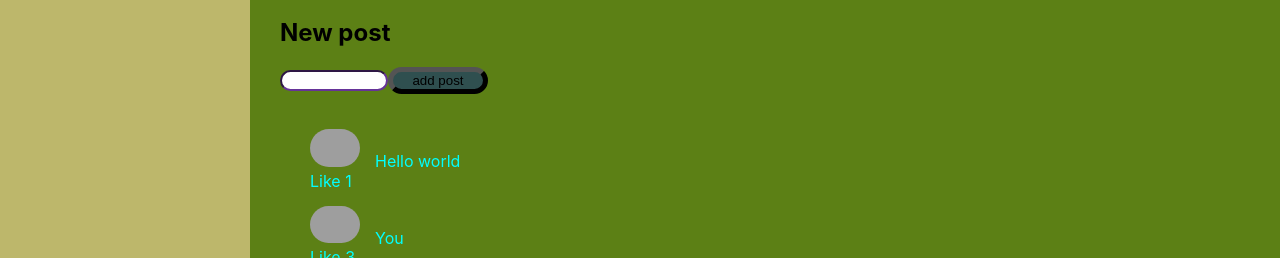
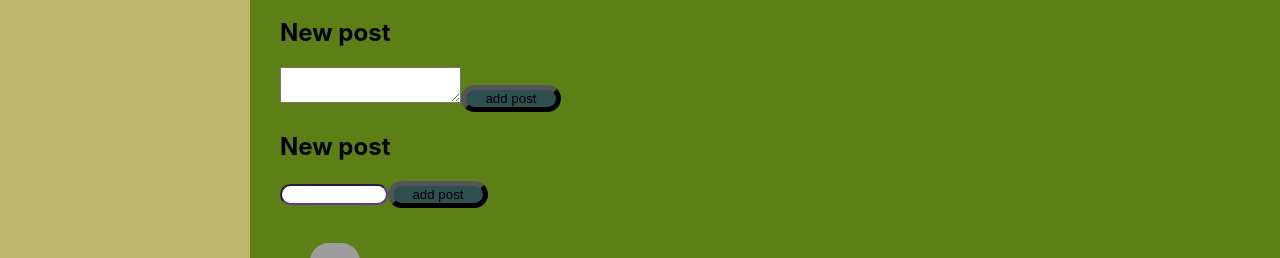
Before and after one commit to ALbirdEX/way_of_the_samurai, a React (Create React App) app: page /profile in a window 1280 px wide. Shown: the part 1622-1880 px from the top of the page. Built offline with nearby package versions, Linux system fonts and the light colour scheme; grey boxes are pictures that could not be loaded.

Commit message:
debugger

```diff
--- a/src/App.tsx
+++ b/src/App.tsx
@@ -4,7 +4,7 @@ import {Navbar} from "./components/Navbar/Navbar";
 import {Header} from "./components/Header/Header";
 import {Profile} from "./components/Profile/Profile";
 import {Dialogs} from "./components/Dialogs/Dialogs";
-import {BrowserRouter, Route} from "react-router-dom";
+import {Route} from "react-router-dom";
 import {News} from "./components/New/News";
 import {Music} from "./components/Music/Music";
 import {Settings} from "./components/Setting/Settings";
@@ -12,22 +12,22 @@ import {RootStateType} from "./components/redux/state";
 
 type  AppPropsType = {
     state: RootStateType
+    addPost: (postMessage: string) => void
 }
 
 export const App = (props: AppPropsType) => {
     return (
-        <BrowserRouter>
         <div className={'app-wrapper'}>
             <Header/>
             <Navbar state={props.state.sidebar}/>
             <div className={'app-wrapper-content'}>
                 <Route path="/dialogs" render={() => <Dialogs state={props.state.dialogsPage}/>}/>
-                    <Route path="/profile" render={() => <Profile state={props.state.profilePage}/>}/>
+                <Route path="/profile" render={() => <Profile state={props.state.profilePage}
+                                                              addPost={props.addPost}/>}/>
                 <Route path="/news" component={News}/>
                 <Route path="/music" component={Music}/>
                 <Route path="/settings" component={Settings}/>
             </div>
         </div>
-        </BrowserRouter>
     )
 }
--- a/src/components/Profile/MyPosts/MyPosts.tsx
+++ b/src/components/Profile/MyPosts/MyPosts.tsx
@@ -1,21 +1,35 @@
-import React, {ChangeEvent, useState} from 'react';
+import React from 'react';
 import s from './MyPosts.module.css';
 import {Post} from './Post/Post';
 import {PostType} from "../../redux/state";
+import {AddNewItem} from "../../AddNewItem";
 
 type MyPostsPropsType = {
     posts: PostType[]
+    addPost: (postMessage: string) => void
 }
 
 export const MyPosts = (props: MyPostsPropsType) => {
-    const [text, setText] = useState('')
+    /*const [text, setText] = useState('')
 
     const onChangeHandler = (event: ChangeEvent<HTMLInputElement>) => {
         setText(event.currentTarget.value)
     }
-    const onClickHandler = () => {
+    const addPost = () => {
         alert(text)
         setText('')
+    }*/
+
+    let newPostElement = React.createRef<HTMLTextAreaElement>()
+
+    const addPost = () => {
+        if (newPostElement.current) {
+
+            props.addPost(newPostElement.current.value)
+            newPostElement.current.value = ''
+            //let text = newPostElement.current.value
+            //addPost(text)
+        }
     }
 
     const postsElements = props.posts.map(p => <Post message={p.message} likesCount={p.likesCount} key={p.id}/>)
@@ -27,13 +41,15 @@ export const MyPosts = (props: MyPostsPropsType) => {
         </button>
         <div>
             <h2>New post </h2>
-            <input className={s.input}
+            {/*<input className={s.input}
                    onChange={onChangeHandler}
-                   value={text}/>
+                   value={text}/>*/}
+            <textarea ref={newPostElement}></textarea>
             <button className={s.button}
-                    onClick={onClickHandler}>
+                    onClick={addPost}>
                 add post
             </button>
+            <AddNewItem/>
         </div>
         <div className={s.posts}>
             {postsElements}
--- a/src/components/Profile/Profile.tsx
+++ b/src/components/Profile/Profile.tsx
@@ -5,6 +5,7 @@ import {ProfilePageType} from "../redux/state";
 
 type ProfilePropsType = {
     state: ProfilePageType
+    addPost: (postMessage: string) => void
 }
 
 export const Profile: React.FC<ProfilePropsType> = (props) => {
@@ -14,7 +15,8 @@ export const Profile: React.FC<ProfilePropsType> = (props) => {
     return (
         <div>
             <ProfileInfo/>
-            <MyPosts posts={posts}/>
+            <MyPosts posts={posts}
+                     addPost={props.addPost}/>
         </div>
     )
 };
--- a/src/components/redux/state.ts
+++ b/src/components/redux/state.ts
@@ -1,3 +1,5 @@
+import {rerenderEntireTree} from "../../render";
+
 export type FriendType = {
     id: number,
     name: string
@@ -62,3 +64,13 @@ export const state: RootStateType = {
         ]
     }
 }
+
+export const addPost = (postMessage: string) => {
+    const newPost: PostType= {
+        id: new Date().getTime(),
+        message: postMessage,
+        likesCount: 0
+    }
+    state.profilePage.posts.push(newPost)
+    rerenderEntireTree(state)
+}
--- a/src/index.tsx
+++ b/src/index.tsx
@@ -1,12 +1,6 @@
-import React from 'react';
-import ReactDOM from 'react-dom';
 import './index.css';
-import {App} from './App';
+import {rerenderEntireTree} from "./render";
 import {state} from "./components/redux/state";
 
-ReactDOM.render(
-    <App
-        state={state}
-    />,
-    document.getElementById('root')
-);
+
+rerenderEntireTree(state);
--- /dev/null
+++ b/src/render.tsx
@@ -0,0 +1,14 @@
+import ReactDOM from "react-dom";
+import {BrowserRouter} from "react-router-dom";
+import {App} from "./App";
+import {addPost, RootStateType} from "./components/redux/state";
+import React from "react";
+
+
+export const rerenderEntireTree = (state: RootStateType) => {
+    ReactDOM.render(
+        <BrowserRouter>
+            <App state={state} addPost={addPost}/>
+    </BrowserRouter>,
+    document.getElementById('root'));
+}
```
Also changed, not shown: 1 other file (tests, documents, lock files or other folders). Lines whose indentation alone changed are shown as unchanged.
